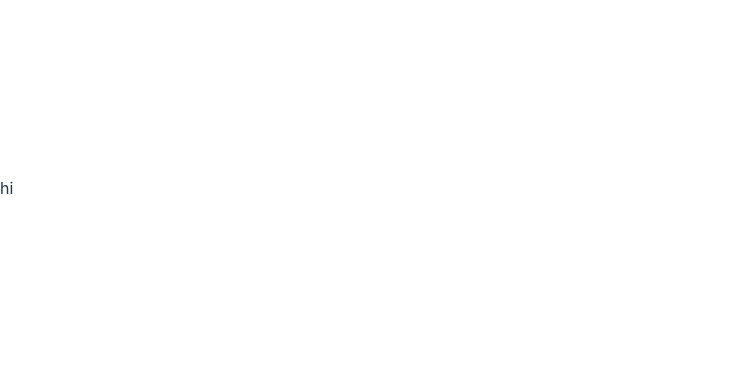
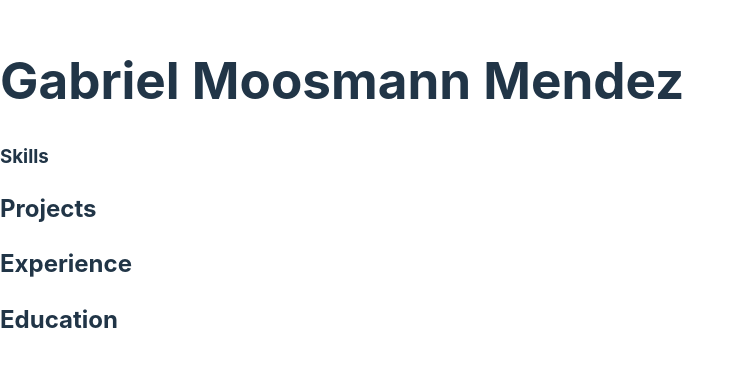
Before and after one commit to gabriel-m-m/gabriel-m-m.github.io, a React (Vite) app: page / in a window 1280 px wide. Shown: the part 212-578 px from the top of the page, without its empty margins (0-744 px from the left). Built offline with nearby package versions, Linux system fonts and the light colour scheme.

Commit message:
Create basic site structure

```diff
--- a/src/App.jsx
+++ b/src/App.jsx
@@ -1,6 +1,18 @@
+import Header from "./components/Header"
+import Intro from "./components/Intro"
+import ProjectList from "./components/ProjectList"
+import ExperienceList from "./components/ExperienceList"
+import Education from "./components/Education"
+
 const App = () => {
   return (
-    <p>hi</p>
+    <div>
+      <Header />
+      <Intro />
+      <ProjectList />
+      <ExperienceList />
+      <Education />
+    </div>
   )
 }
 
--- /dev/null
+++ b/src/components/Education.jsx
@@ -0,0 +1,9 @@
+const Education = () => {
+    return (
+        <div>
+            <h2>Education</h2>
+        </div>
+    )
+}
+
+export default Education
--- /dev/null
+++ b/src/components/Experience.jsx
@@ -0,0 +1,15 @@
+const Experience = ({ info }) => {
+    return (
+        <div>
+            <h3>{info.title}, {info.company}</h3>
+            <p>{info.startDate} - {info.endDate}</p>
+            <ul>
+                {info.responsibilities.map(resp =>
+                    <li key={resp}>{resp}</li>
+                )}
+            </ul>
+        </div>
+    )
+}
+
+export default Experience
--- /dev/null
+++ b/src/components/ExperienceList.jsx
@@ -0,0 +1,15 @@
+import Experience from "./Experience"
+
+const ExperienceList = () => {
+    const experiences = [];
+    return (
+        <div>
+            <h2>Experience</h2>
+            {experiences.map(experience =>
+                <Experience key={experience.startDate} info={experience} />
+            )}
+        </div>
+    )
+}
+
+export default ExperienceList
--- /dev/null
+++ b/src/components/Header.jsx
@@ -0,0 +1,7 @@
+const Header = () => {
+    return (
+        <div></div>
+    )
+}
+
+export default Header
--- /dev/null
+++ b/src/components/Intro.jsx
@@ -0,0 +1,12 @@
+import Skills from "./Skills"
+
+const Intro = () => {
+    return (
+        <div>
+            <h1>Gabriel Moosmann Mendez</h1>
+            <Skills />
+        </div>
+    )
+}
+
+export default Intro
--- /dev/null
+++ b/src/components/Project.jsx
@@ -0,0 +1,11 @@
+const Project = ({ info }) => {
+    return (
+        <div>
+            <img src={info.src} alt={info.alt}/>
+            <h3>{info.title}</h3>
+            <p>{info.description}</p>
+        </div>
+    )
+}
+
+export default Project
--- /dev/null
+++ b/src/components/ProjectList.jsx
@@ -0,0 +1,15 @@
+import Project from "./Project"
+
+const ProjectList = () => {
+    const projects = [];
+    return (
+        <div>
+            <h2>Projects</h2>
+            {projects.map(project =>
+                <Project key={project.description} info={project}/>
+            )}
+        </div>
+    )
+}
+
+export default ProjectList
--- /dev/null
+++ b/src/components/Skills.jsx
@@ -0,0 +1,9 @@
+const Skills = () => {
+    return (
+        <div>
+            <h3>Skills</h3>
+        </div>
+    )
+}
+
+export default Skills
```
